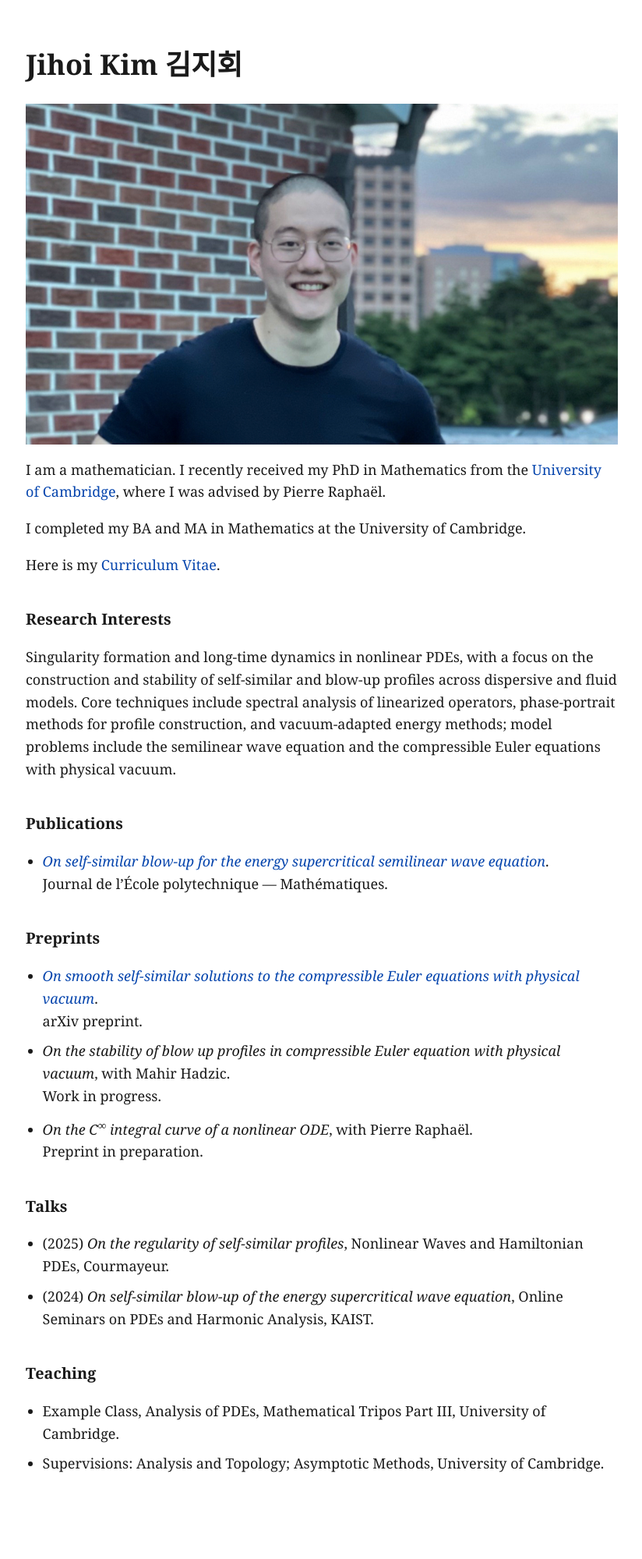
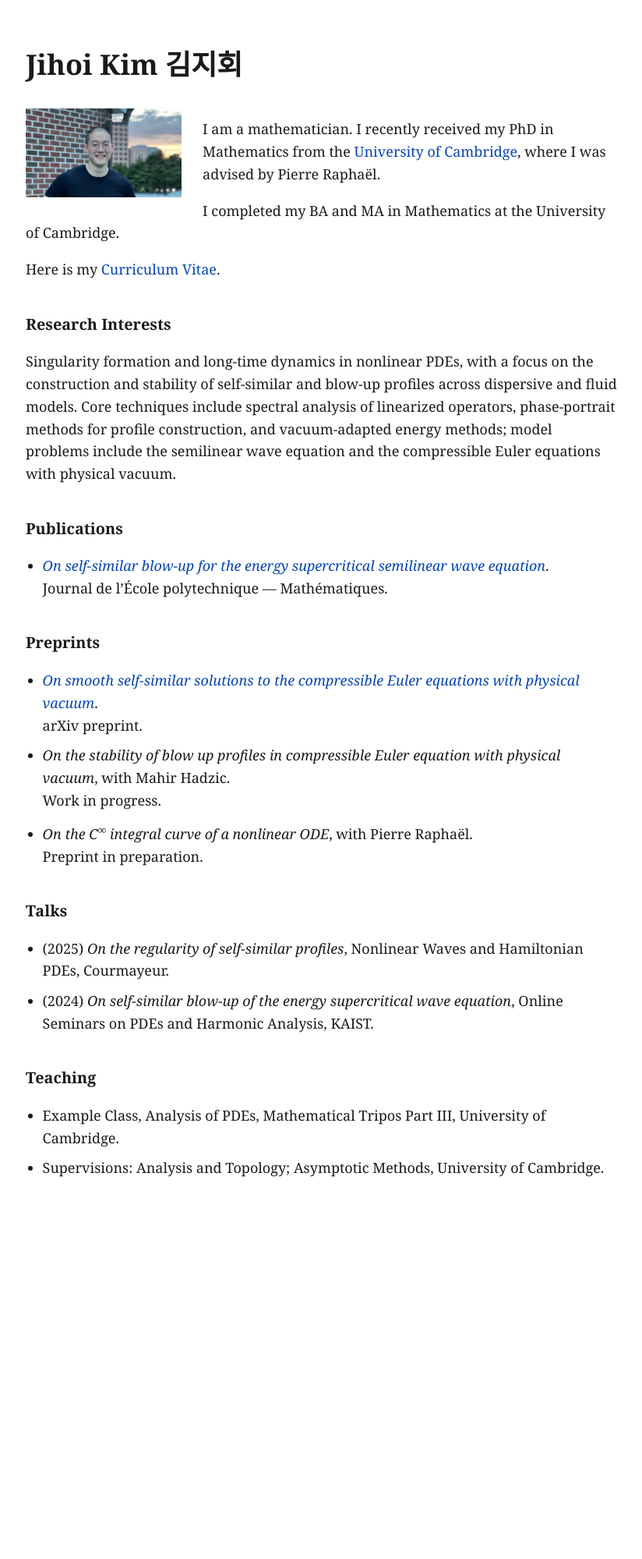
Before and after one commit to jihoikim-math/jihoikim-math.github.io, a Jekyll site: the page built from index.md, in a window 1280 px wide. Shown: the whole page at 78% size, without its empty margins (227-1051 px from the left). Built offline with Jekyll 4.4.1, drawn with Linux system fonts in a browser that asks for light colours; after the commit the page ends 1620 px from its top, so only the background shows below that.

Commit message:
Update style.css

```diff
--- a/assets/style.css
+++ b/assets/style.css
@@ -20,3 +20,12 @@ ul { padding-left: 1.2rem; }
 li { margin-bottom: .55rem; }
 main > p > strong:only-child { display: inline-block; margin-top: 1.2rem; font-size: 1.1rem; }
 .caption { font-size: .8rem; color: var(--muted); margin-top: .3rem; }
+.intro { display: flow-root; }
+.photo {
+  float: left;
+  width: 200px;
+  margin: 0.3rem 1.5rem 1rem 0;
+}
+@media (max-width: 560px) {
+  .photo { float: none; width: 100%; max-width: 260px; margin: 0 0 1rem; }
+}
```
